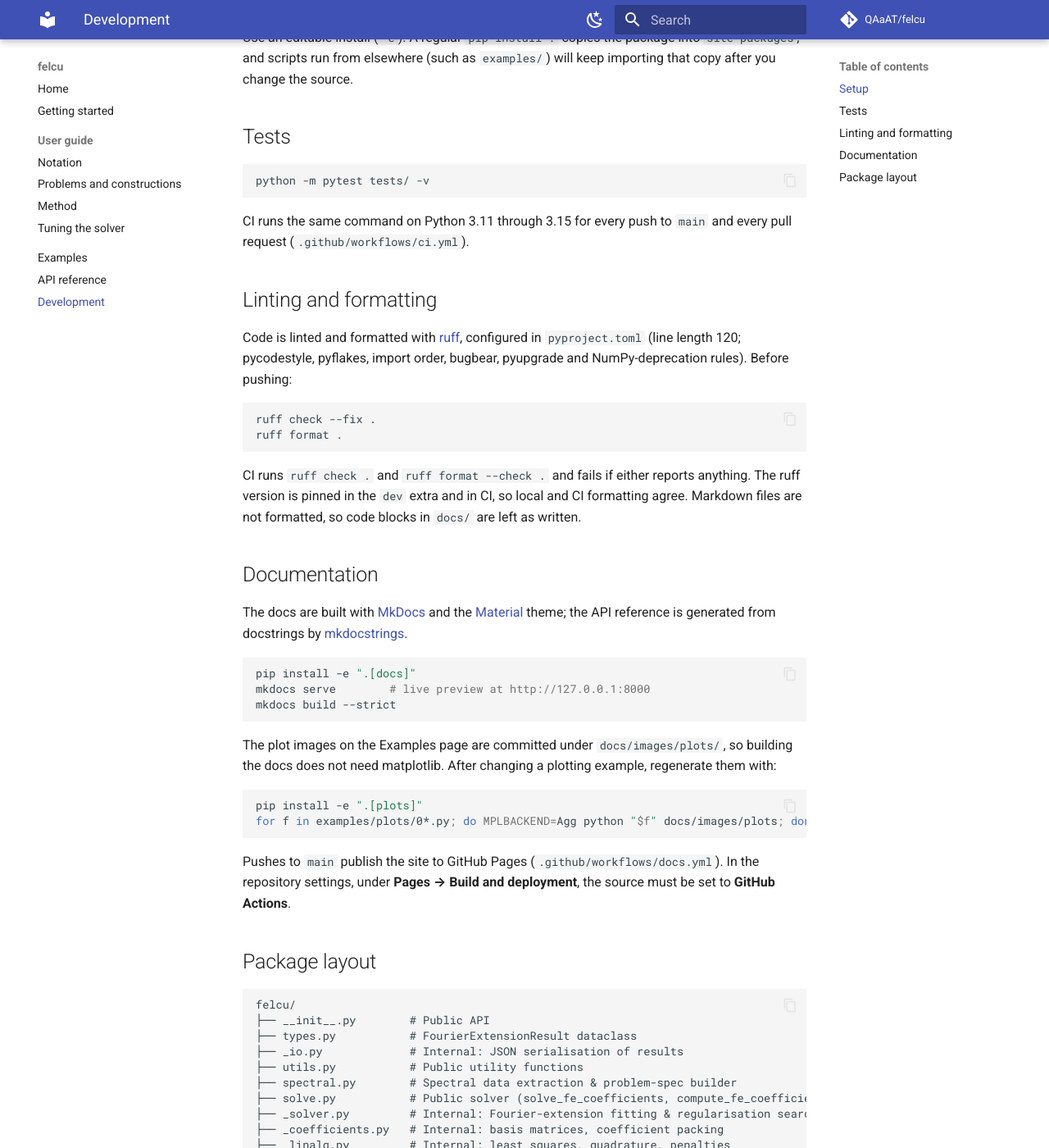
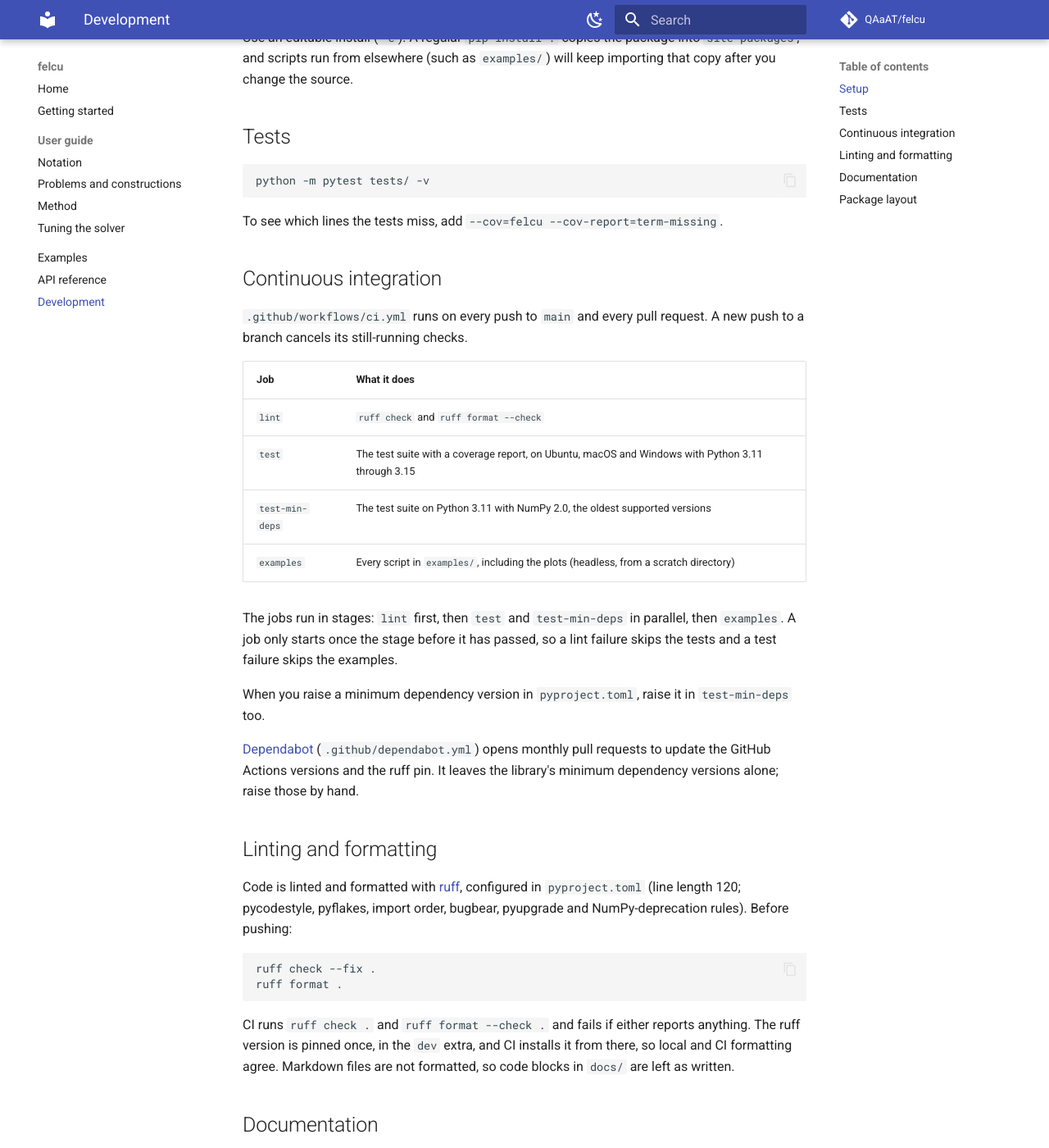
Before and after one commit to QAaAT/felcu, an MkDocs documentation site: the page built from docs/development.md, in a window 1280 px wide and 1400 px high, scrolled down 292 px. Shown: the whole window at 82% size. Built offline with MkDocs 1.6.1 and Material for MkDocs 9.7.7, drawn with Linux system fonts in a browser that asks for light colours; comment, search, counter and statistics services are not loaded; some of the changed text lies outside the part shown.

Commit message:
CI improvements (#6)
* Require NumPy 2.0 and test the minimum in CI

The old numpy>=1.24 floor was never tested and has no wheels for
Python 3.12+. Raising it to 2.0 lets _linalg call np.trapezoid
directly instead of falling back to np.trapz. A new CI job runs the
tests on Python 3.11 with NumPy 2.0.* to keep the floor honest.

Co-Authored-By: Claude Opus 5.5 <noreply@anthropic.com>

* Run the examples, coverage and macOS/Windows tests in CI

- New examples job runs every example script, including the plots
  (headless, from a scratch directory so the PNGs stay out of the repo).
- The test job reports coverage and adds one macOS and one Windows run,
  which use different BLAS/LAPACK builds.
- Lint installs ruff from the dev extra, so its version is pinned once.
- Read-only token permissions, and a new push cancels stale runs.
- Dependabot keeps the Actions versions and the ruff pin current.

Co-Authored-By: Claude Opus 5.5 <noreply@anthropic.com>

* Describe the new CI jobs and the single ruff pin in the dev docs

Co-Authored-By: Claude Opus 5.5 <noreply@anthropic.com>

* Build and deploy the docs only when the site's sources change

Pushes and pull requests that touch none of docs/, mkdocs.yml, felcu/
(the API reference), examples/ (the Examples page), pyproject.toml or the
workflow itself no longer rebuild or redeploy the site.

Co-Authored-By: Claude Opus 5.5 <noreply@anthropic.com>

* Run CI in stages: lint, then tests on every OS and Python, then examples

The tests and the minimum-dependency job wait for lint, and the examples
wait for both. The test matrix now covers Python 3.11-3.15 on Ubuntu,
macOS and Windows, not only 3.12 on the latter two.

Co-Authored-By: Claude Opus 5.5 <noreply@anthropic.com>

---------

Co-authored-by: Claude Opus 5.5 <noreply@anthropic.com>

````diff
--- a/docs/development.md
+++ b/docs/development.md
@@ -18,8 +18,32 @@ package into `site-packages`, and scripts run from elsewhere (such as
 python -m pytest tests/ -v
 ```
 
-CI runs the same command on Python 3.11 through 3.15 for every push to `main`
-and every pull request (`.github/workflows/ci.yml`).
+To see which lines the tests miss, add `--cov=felcu --cov-report=term-missing`.
+
+## Continuous integration
+
+`.github/workflows/ci.yml` runs on every push to `main` and every pull
+request.  A new push to a branch cancels its still-running checks.
+
+| Job | What it does |
+|---|---|
+| `lint` | `ruff check` and `ruff format --check` |
+| `test` | The test suite with a coverage report, on Ubuntu, macOS and Windows with Python 3.11 through 3.15 |
+| `test-min-deps` | The test suite on Python 3.11 with NumPy 2.0, the oldest supported versions |
+| `examples` | Every script in `examples/`, including the plots (headless, from a scratch directory) |
+
+The jobs run in stages: `lint` first, then `test` and `test-min-deps` in
+parallel, then `examples`.  A job only starts once the stage before it has
+passed, so a lint failure skips the tests and a test failure skips the
+examples.
+
+When you raise a minimum dependency version in `pyproject.toml`, raise it in
+`test-min-deps` too.
+
+[Dependabot](https://docs.github.com/en/code-security/dependabot)
+(`.github/dependabot.yml`) opens monthly pull requests to update the GitHub
+Actions versions and the ruff pin.  It leaves the library's minimum
+dependency versions alone; raise those by hand.
 
 ## Linting and formatting
 
@@ -34,8 +58,8 @@ ruff format .
 ```
 
 CI runs `ruff check .` and `ruff format --check .` and fails if either
-reports anything.  The ruff version is pinned in the `dev` extra and in CI,
-so local and CI formatting agree.  Markdown files are not formatted, so code
+reports anything.  The ruff version is pinned once, in the `dev` extra, and
+CI installs it from there, so local and CI formatting agree.  Markdown files are not formatted, so code
 blocks in `docs/` are left as written.
 
 ## Documentation
@@ -60,8 +84,12 @@ pip install -e ".[plots]"
 for f in examples/plots/0*.py; do MPLBACKEND=Agg python "$f" docs/images/plots; done
 ```
 
-Pushes to `main` publish the site to GitHub Pages
-(`.github/workflows/docs.yml`).  In the repository settings, under
+Pushes to `main` that change the site's sources (`docs/`, `mkdocs.yml`,
+`felcu/` for the API reference, `examples/` for the Examples page,
+`pyproject.toml` or the workflow itself) publish the site to GitHub Pages
+(`.github/workflows/docs.yml`); pull requests that change them build it
+without publishing.  To publish anyway, run the workflow by hand from the
+Actions tab.  In the repository settings, under
 **Pages → Build and deployment**, the source must be set to
 **GitHub Actions**.
 
````
Also changed, not shown: 3 other files.
